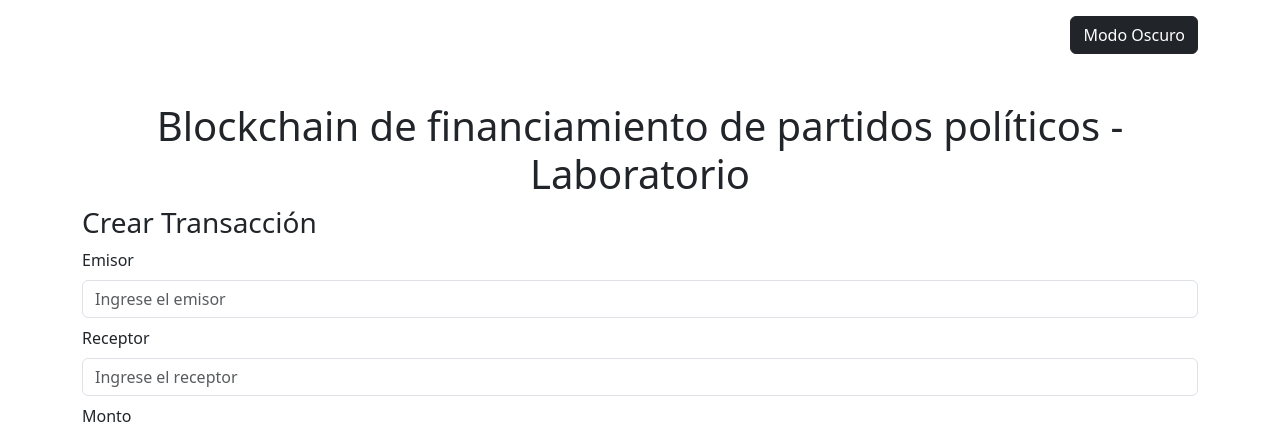
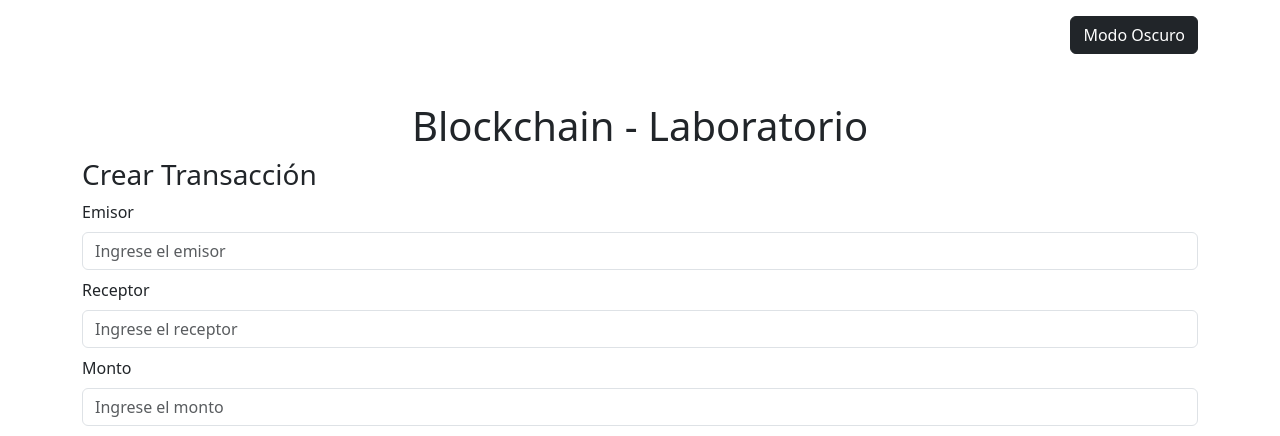
Before and after one commit to Isaac-maker/Blockchain_Lab, a Flask app: page / in a window 1280 px wide. Shown: the top 436 px of the page. Run offline with Flask 3, Linux system fonts and the light colour scheme.

Commit message:
Update index.html

```diff
--- a/templates/index.html
+++ b/templates/index.html
@@ -31,7 +31,7 @@
     </div>
 
     <div class="container my-5">
-        <h1 class="text-center">Blockchain de financiamiento de partidos políticos - Laboratorio</h1>
+        <h1 class="text-center">Blockchain  - Laboratorio</h1>
 
         <!-- Formulario para agregar transacción -->
         <div class="mb-4">
```
